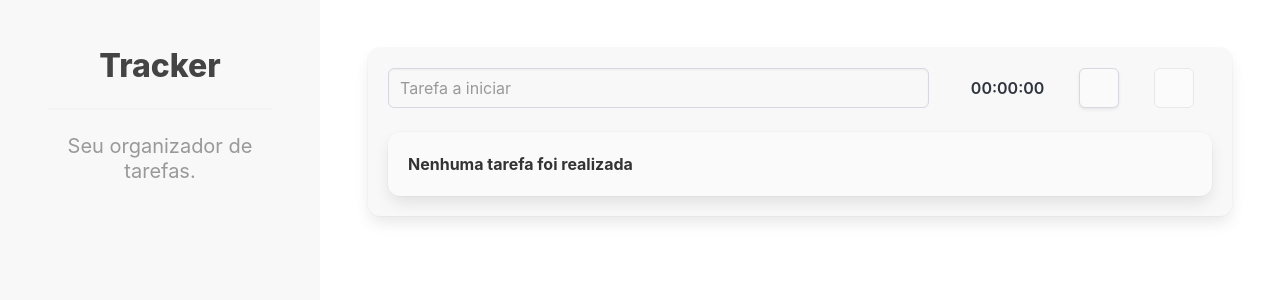
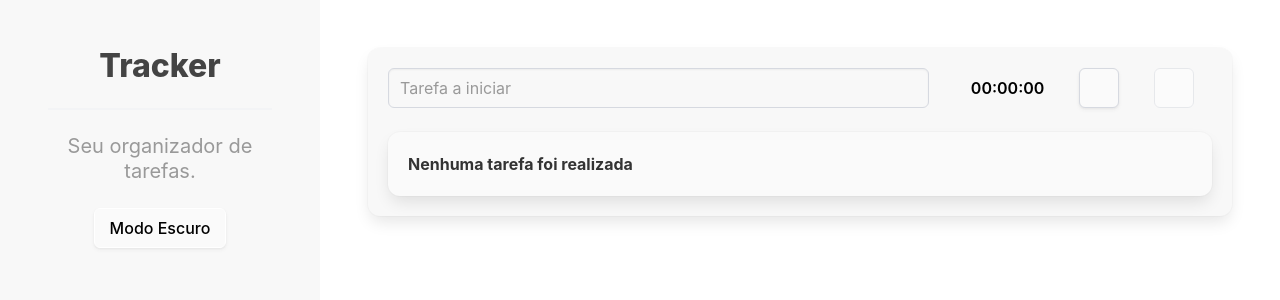
Before and after one commit to DaviVilarinho/tracker, a Vue app: page / in a window 1280 px wide. Shown: the top 300 px of the page. Built offline with nearby package versions, Linux system fonts and the light colour scheme; the HTML template or start-up script is replaced by a standard one.

Commit message:
dark mode

```diff
--- a/src/App.vue
+++ b/src/App.vue
@@ -1,7 +1,7 @@
 <template>
-  <main class="columns is-gapless is-multiline">
+  <main :class="themeClasses">
     <div class="column is-one-quarter content-bar">
-      <barra-lateral/>
+      <barra-lateral :isDarkMode="isDarkMode" @toggle-theme="toggleTheme"/>
     </div>
     <div class="column is-three-quarter content">
       <formulario-tracker/>
@@ -19,6 +19,25 @@ export default defineComponent({
   components: {
     BarraLateral, FormularioTracker,
   },
+  data() {
+    return {
+      isDarkMode: false,
+    };
+  },
+  methods: {
+    toggleTheme() {
+      this.isDarkMode = !this.isDarkMode;
+    },
+  },
+  computed: {
+    themeClasses() {
+      const classes = ['columns', 'is-gapless', 'is-multiline'];
+      if (this.isDarkMode) {
+        classes.push('modo-escuro');
+      }
+      return classes;
+    },
+  },
 });
 </script>
 
@@ -31,6 +50,7 @@ main {
   --bg-terciario: #fafafa;
   --texto-terciario: #333;
   --texto-fraco: #999999;
+  --texto-emphasis: #000;
 
   position: fixed;
   width: 100%;
@@ -45,6 +65,7 @@ main.modo-escuro {
   --bg-terciario: #3a3a3a;
   --texto-terciario: #dadada;
   --texto-fraco: #aaa;
+  --texto-emphasis: #fff;
 }
 
 body {
--- a/src/components/BarraLateral.vue
+++ b/src/components/BarraLateral.vue
@@ -8,12 +8,22 @@
       <p class="subtitle subtitle-match-theme">
         Seu organizador de tarefas.
       </p>
+      <button class="button button-themed" @click.prevent="emit('toggleTheme')">Modo {{ isDarkMode ? 'Claro' : 'Escuro'  }}</button>
     </div>
   </section>
 </template>
 
 <script lang="ts" setup>
+import { defineProps, defineEmits } from 'vue';
 
+const emit = defineEmits(['toggleTheme']);
+
+defineProps({
+  isDarkMode: {
+    type: Boolean,
+    required: true,
+  },
+});
 </script>
 
 <style>
@@ -28,4 +38,10 @@
 .text-center {
   text-align: center;
 }
+
+.button-themed {
+  background-color: var(--bg-terciario);
+  border-color: var(--bg-primario);
+  color: var(--texto-primario);
+}
 </style>
--- a/src/components/CronometroView.vue
+++ b/src/components/CronometroView.vue
@@ -1,5 +1,5 @@
 <template>
-  <section><strong>{{ timeFormat }}</strong></section>
+  <section><strong style="color: var(--texto-emphasis)">{{ timeFormat }}</strong></section>
 </template>
 
 <script setup lang="ts">
```
